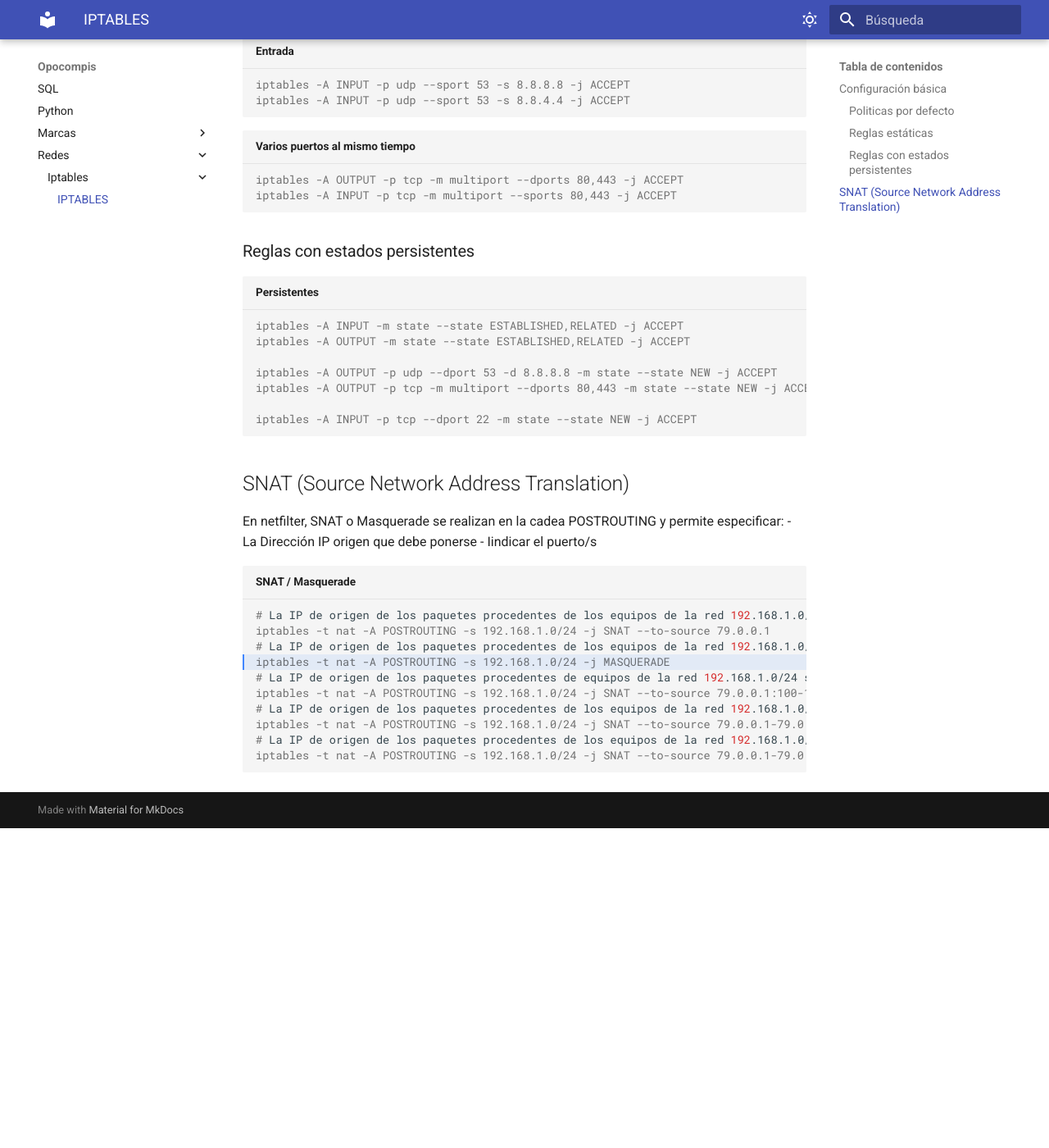
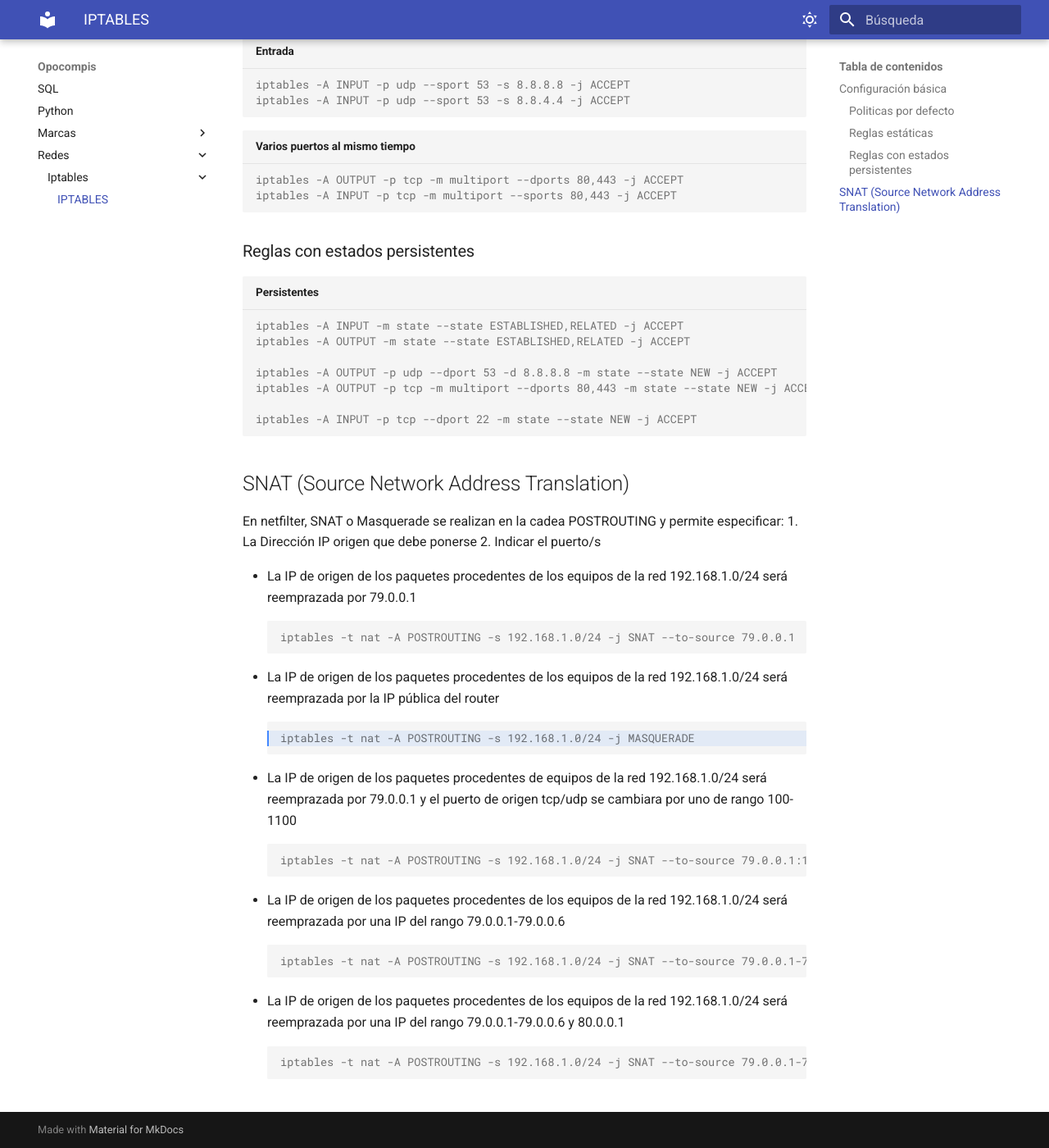
Before and after one commit to Holowachu/opos, an MkDocs documentation site: the page built from docs/Redes/iptables/iptables.md, in a window 1280 px wide and 1400 px high, scrolled down 1278 px. Shown: the whole window at 82% size. Built offline with MkDocs 1.6.1 and Material for MkDocs 9.7.7, drawn with Linux system fonts in a browser that asks for light colours; before the commit the page ends 2288 px from its top, so only the background shows below that.

Commit message:
modo lista

````diff
--- a/docs/Redes/iptables/iptables.md
+++ b/docs/Redes/iptables/iptables.md
@@ -35,17 +35,26 @@
 ```
 ##SNAT (Source Network Address Translation)
 En netfilter, SNAT o Masquerade se realizan en la cadea POSTROUTING y permite especificar:
-- La Dirección IP origen que debe ponerse
-- Iindicar el puerto/s
-```console title="SNAT / Masquerade" hl_lines="4"
-# La IP de origen de los paquetes procedentes de los equipos de la red 192.168.1.0/24 será reemprazada por 79.0.0.1
+1. La Dirección IP origen que debe ponerse
+2. Indicar el puerto/s
+
+- La IP de origen de los paquetes procedentes de los equipos de la red 192.168.1.0/24 será reemprazada por 79.0.0.1
+```console
 iptables -t nat -A POSTROUTING -s 192.168.1.0/24 -j SNAT --to-source 79.0.0.1
-# La IP de origen de los paquetes procedentes de los equipos de la red 192.168.1.0/24 será reemprazada por la IP pública del router
+```
+- La IP de origen de los paquetes procedentes de los equipos de la red 192.168.1.0/24 será reemprazada por la IP pública del router
+```console hl_lines="1"
 iptables -t nat -A POSTROUTING -s 192.168.1.0/24 -j MASQUERADE
-# La IP de origen de los paquetes procedentes de equipos de la red 192.168.1.0/24 será reemprazada por 79.0.0.1 y el puerto de origen tcp/udp se cambiara por un de rango 100-1100
+```
+- La IP de origen de los paquetes procedentes de equipos de la red 192.168.1.0/24 será reemprazada por 79.0.0.1 y el puerto de origen tcp/udp se cambiara por uno de rango 100-1100
+```console
 iptables -t nat -A POSTROUTING -s 192.168.1.0/24 -j SNAT --to-source 79.0.0.1:100-1100
-# La IP de origen de los paquetes procedentes de los equipos de la red 192.168.1.0/24 será reemprazada por una IP del rango 79.0.0.1-79.0.0.6
+```
+- La IP de origen de los paquetes procedentes de los equipos de la red 192.168.1.0/24 será reemprazada por una IP del rango 79.0.0.1-79.0.0.6
+```console
 iptables -t nat -A POSTROUTING -s 192.168.1.0/24 -j SNAT --to-source 79.0.0.1-79.0.0.6
-# La IP de origen de los paquetes procedentes de los equipos de la red 192.168.1.0/24 será reemprazada por  una IP del rango 79.0.0.1-79.0.0.6 y 80.0.0.1
+```
+- La IP de origen de los paquetes procedentes de los equipos de la red 192.168.1.0/24 será reemprazada por una IP del rango 79.0.0.1-79.0.0.6 y 80.0.0.1
+```console
 iptables -t nat -A POSTROUTING -s 192.168.1.0/24 -j SNAT --to-source 79.0.0.1-79.0.0.6 --to-source 80.0.0.1
 ```
````
